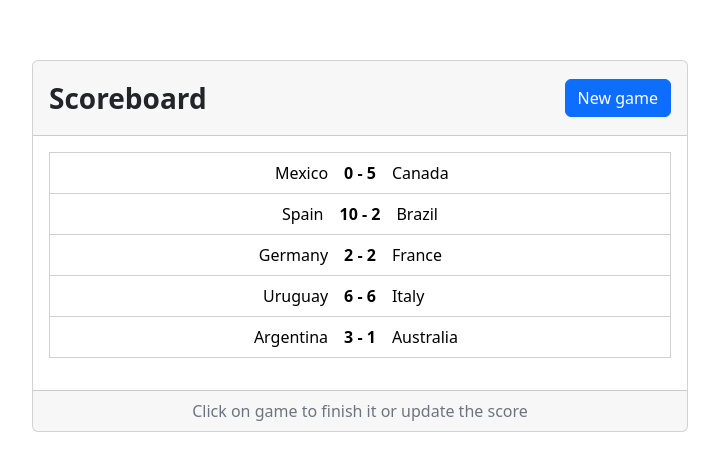
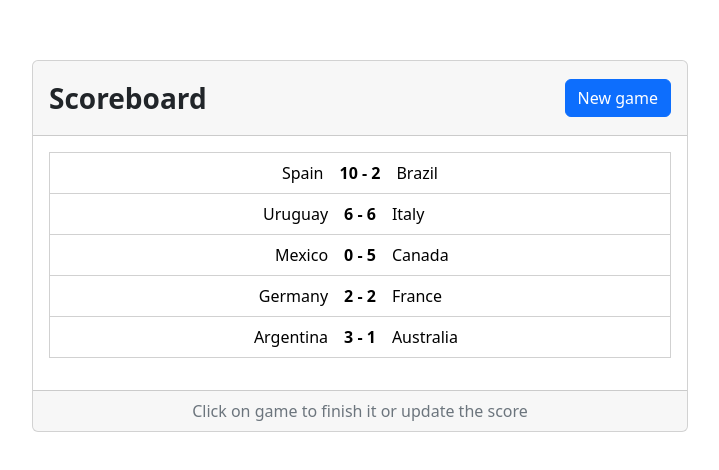
Before and after one commit to kuzznicki/scoreboard, a React (Vite) app: page / in a window 1280 px wide. Shown: the part 154-624 px from the top of the page, without its empty margins (280-999 px from the left). Built offline with nearby package versions, Linux system fonts and the light colour scheme.

Commit message:
handle games sorting

```diff
--- a/src/components/App.tsx
+++ b/src/components/App.tsx
@@ -6,13 +6,23 @@ import gamesReducer from '@/reducers/gamesReducer';
 import 'bootstrap/dist/css/bootstrap.min.css';
 import '@/styles/components/App.scss';
 
-const initialGames: Game[] = [
-    { id: uuid(), homeTeam: Team.Mexico, awayTeam: Team.Canada, homeScore: 0, awayScore: 5 },
-    { id: uuid(), homeTeam: Team.Spain, awayTeam: Team.Brazil, homeScore: 10, awayScore: 2 },
-    { id: uuid(), homeTeam: Team.Germany, awayTeam: Team.France, homeScore: 2, awayScore: 2 },
-    { id: uuid(), homeTeam: Team.Uruguay, awayTeam: Team.Italy, homeScore: 6, awayScore: 6 },
-    { id: uuid(), homeTeam: Team.Argentina, awayTeam: Team.Australia, homeScore: 3, awayScore: 1 }
+const initialData: [Team, Team, number, number][] = [
+    [Team.Mexico, Team.Canada, 0, 5],
+    [Team.Spain, Team.Brazil, 10, 2],
+    [Team.Germany, Team.France, 2, 2],
+    [Team.Uruguay, Team.Italy, 6, 6],
+    [Team.Argentina, Team.Australia, 3, 1]
 ];
+const initialGames: Game[] = initialData.map(e => {
+    return {
+        id: uuid(),
+        homeTeam: e[0],
+        awayTeam: e[1],
+        homeScore: e[2],
+        awayScore: e[3],
+        startedAt: Date.now(),
+    }
+});
 
 function App() {
     const [games, dispatch] = useReducer(gamesReducer, initialGames);
--- a/src/components/Scoreboard.tsx
+++ b/src/components/Scoreboard.tsx
@@ -14,6 +14,13 @@ type Props = {
 export default function Scoreboard({ games, dispatch }: Props) {
     const [showStartGameModal, setShowStartGameModal] = useState(false);
     const [gameToUpdate, setGameToUpdate] = useState<Game | null>(null);
+
+    const sortedGames = [...games].sort((a, b) => {
+        const scoreDiff = (b.homeScore + b.awayScore) - (a.homeScore + a.awayScore);
+        if (scoreDiff !== 0) return scoreDiff;
+
+        return b.startedAt - a.startedAt;
+    });
 
     function handleGameStart(homeTeam: Team, awayTeam: Team) {
         const game = createGame(homeTeam, awayTeam);
@@ -42,7 +49,7 @@ export default function Scoreboard({ games, dispatch }: Props) {
 
                 <Card.Body>
                     <ul className="games">
-                        {games.map((game) => (
+                        {sortedGames.map((game) => (
                             <li key={game.id}>
                                 <GameEntry game={game} onClick={() => setGameToUpdate(game)}/>
                             </li>
@@ -55,12 +62,11 @@ export default function Scoreboard({ games, dispatch }: Props) {
                 </Card.Footer>
             </Card>
 
-            <StartGameModal
+            {showStartGameModal && <StartGameModal
                 games={games}
-                show={showStartGameModal}
                 onHide={() => setShowStartGameModal(false)}
                 onGameStart={handleGameStart}
-            />
+            />}
 
             {gameToUpdate && <UpdateGameModal
                 game={gameToUpdate}
--- a/src/components/StartGameModal.tsx
+++ b/src/components/StartGameModal.tsx
@@ -5,13 +5,12 @@ import { isTeamPlaying, stringToTeam } from '@/utils';
 import '@/styles/components/StartGameModal.scss';
 
 type Props = {
-    show: boolean;
     games: Game[];
     onHide: () => void;
     onGameStart: (homeTeam: Team, awayTeam: Team) => void;
 }
 
-export default function StartGameModal({ show, games, onHide, onGameStart }: Props) {
+export default function StartGameModal({ games, onHide, onGameStart }: Props) {
     const [homeTeam, setHomeTeam] = useState<Team | null>(null);
     const [awayTeam, setAwayTeam] = useState<Team | null>(null);
     const [error, setError] = useState('');
@@ -36,7 +35,7 @@ export default function StartGameModal({ show, games, onHide, onGameStart }: Pro
     }
 
     return (
-        <Modal className='start-game-modal' show={show} onHide={onHide} centered animation={false}>
+        <Modal className='start-game-modal' show onHide={onHide} centered animation={false}>
             <Modal.Header closeButton>
                 <Modal.Title>Start a new game</Modal.Title>
             </Modal.Header>
--- a/src/types.ts
+++ b/src/types.ts
@@ -54,4 +54,5 @@ export type Game = {
     awayTeam: Team;
     homeScore: number;
     awayScore: number;
+    startedAt: number;
 };
--- a/src/utils.ts
+++ b/src/utils.ts
@@ -6,7 +6,14 @@ export function stringToTeam(teamString: string): Team | null {
 }
 
 export function createGame(homeTeam: Team, awayTeam: Team): Game {
-    return { id: uuid(), homeTeam, awayTeam, homeScore: 0, awayScore: 0 };
+    return {
+        id: uuid(),
+        homeTeam,
+        awayTeam,
+        homeScore: 0,
+        awayScore: 0,
+        startedAt: Date.now(),
+    };
 }
 
 export function isTeamPlaying(games: Game[], team: Team): boolean {
```
Also changed, not shown: 1 other file (tests, documents, lock files or other folders).
